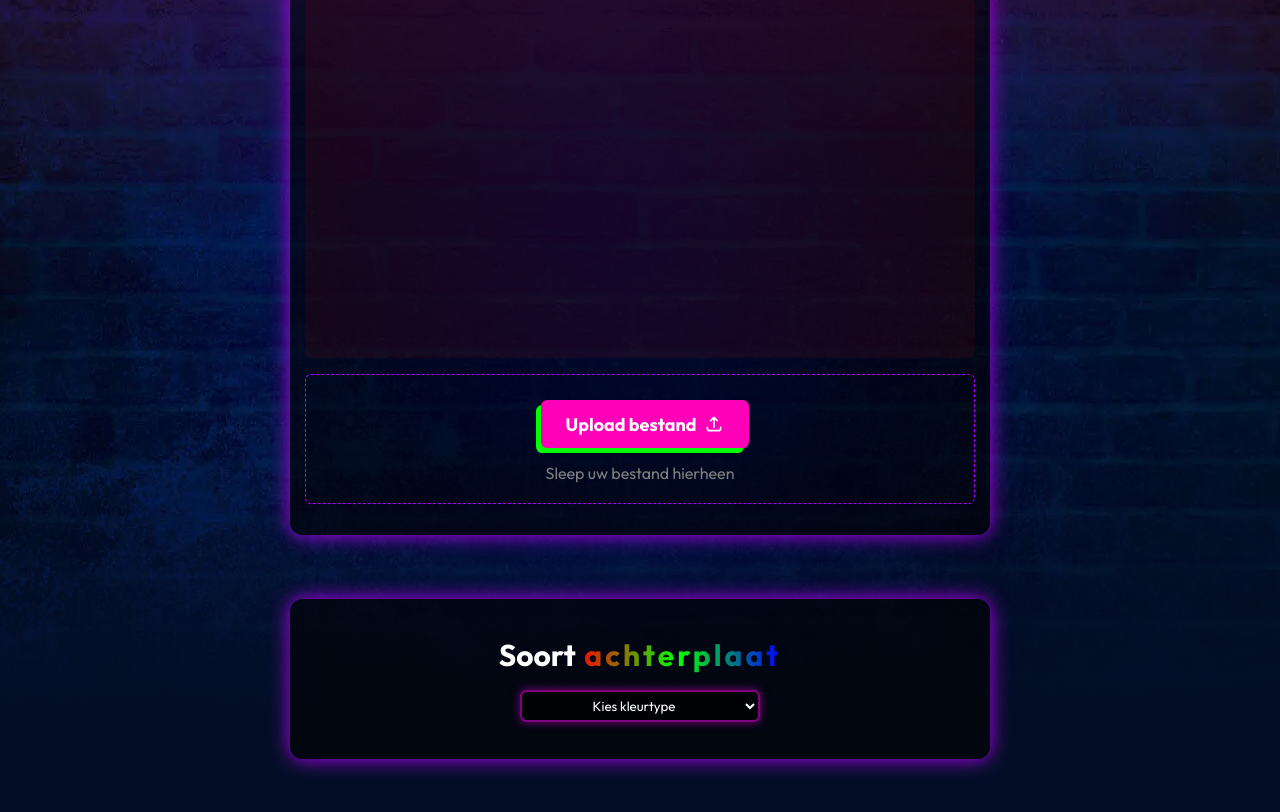
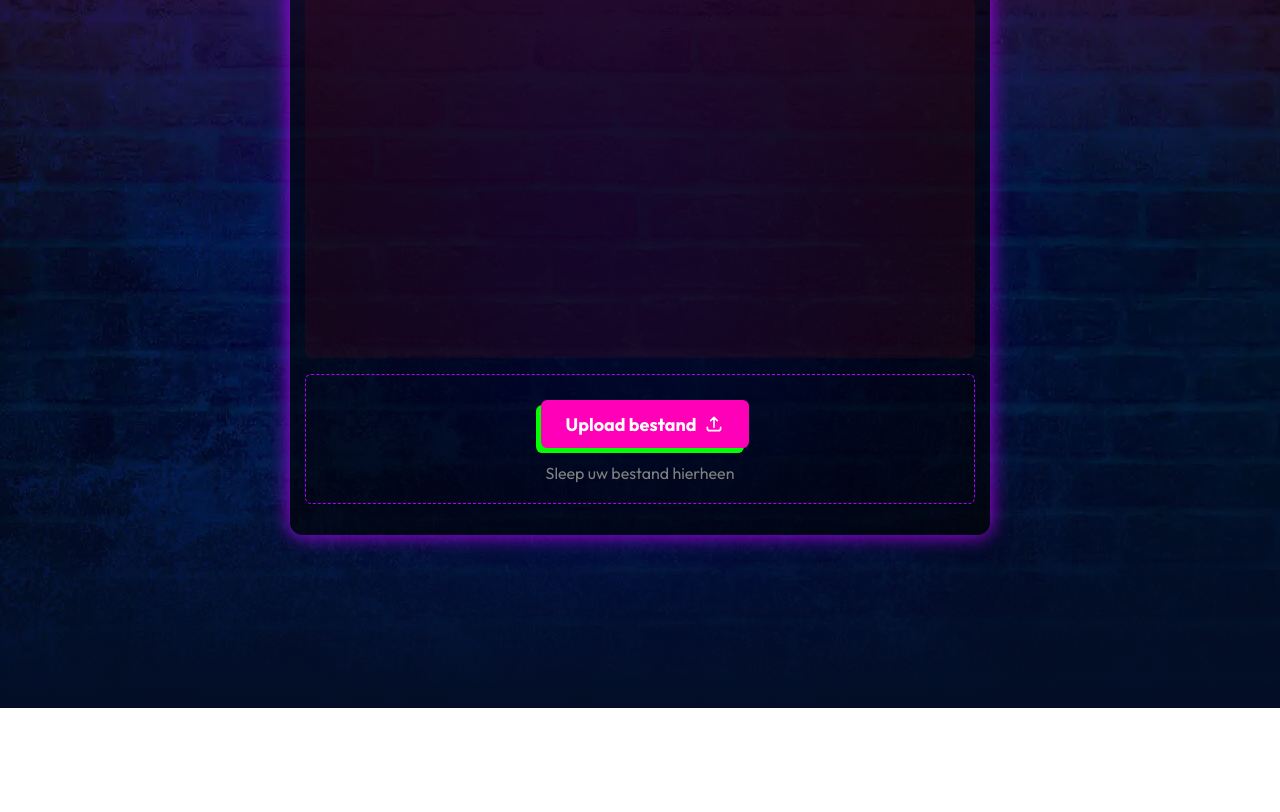
Before and after one commit to 0xRomRom/LedsGoNeonForm, a React (Create React App) app in the folder ledsgoneonform/: page / in a window 1280 px wide. Shown: the part 292-1104 px from the top of the page. After the commit the page ends 1000 px from the top, so only its background shows below. Built offline with nearby package versions, Linux system fonts and the light colour scheme.

Commit message:
Achterplaat modal working

```diff
--- a/ledsgoneonform/src/App.js
+++ b/ledsgoneonform/src/App.js
@@ -101,10 +101,13 @@ const App = () => {
               longestSide={longestSide}
             />
           )}
-          {progressState === 4 && longestSide && (
-            <LedKind setLedType={setLedType} />
+          {progressState >= 4 && longestSide && (
+            <LedKind
+              setLedType={setLedType}
+              setProgressState={setProgressState}
+            />
           )}
-          <BackplateType />
+          {progressState === 5 && <BackplateType />}
         </main>
       </div>
     </div>
--- a/ledsgoneonform/src/components/BackplateType/BackplateType.jsx
+++ b/ledsgoneonform/src/components/BackplateType/BackplateType.jsx
@@ -14,12 +14,8 @@ const BackplateType = () => {
         Soort
         <span
           className={`${stl.green} ${
-            selectedValue === "Transparant"
-              ? "Gekleurd"
-                ? stl.greenTransparent
-                : ""
-              : stl.rgb
-          }`}
+            selectedValue === "Transparant" ? stl.greenTransparent : ""
+          }  ${selectedValue === "Gekleurd" ? stl.rgb : ""}`}
         >
           {" "}
           achterplaat
--- a/ledsgoneonform/src/components/BackplateType/BackplateType.module.css
+++ b/ledsgoneonform/src/components/BackplateType/BackplateType.module.css
@@ -56,12 +56,13 @@
 .rgb {
   background: linear-gradient(
     90deg,
-    rgb(255, 0, 0),
-    rgb(0, 255, 0),
-    rgb(0, 0, 255)
+    rgb(9, 61, 158),
+    rgb(71, 15, 144),
+    rgb(34, 34, 159)
   );
   -webkit-background-clip: text;
   color: transparent;
+  /* text-shadow: 0px 0px 5px rgb(0, 87, 134); */
 }
 
 .checked {
--- a/ledsgoneonform/src/components/LedKind/LedKind.jsx
+++ b/ledsgoneonform/src/components/LedKind/LedKind.jsx
@@ -1,12 +1,13 @@
 import stl from "./LedKind.module.css";
 import { useState } from "react";
 
-const LedKind = ({ setLedType }) => {
+const LedKind = ({ setLedType, setProgressState }) => {
   const [selectedValue, setSelectedValue] = useState("");
 
   const handleSelectChange = (event) => {
     setSelectedValue(event.target.value);
     setLedType(selectedValue);
+    setProgressState(5);
   };
 
   return (
```
